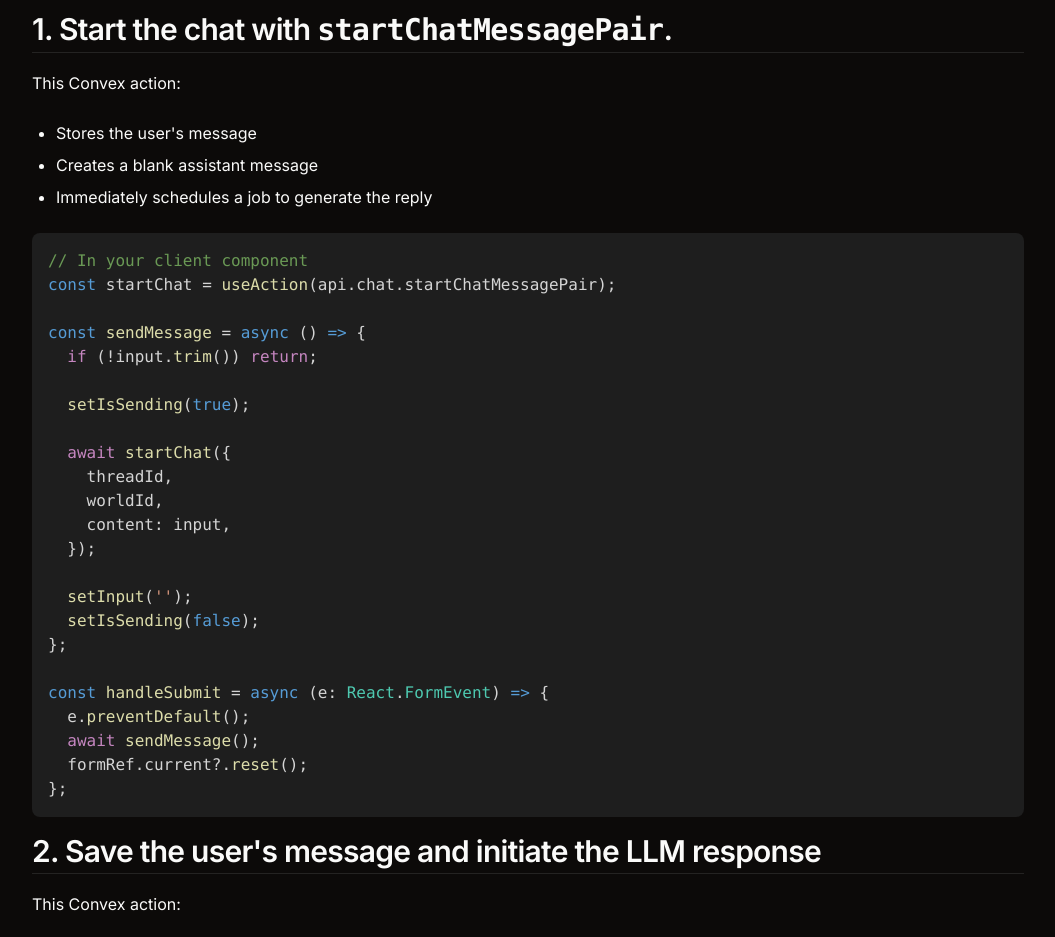
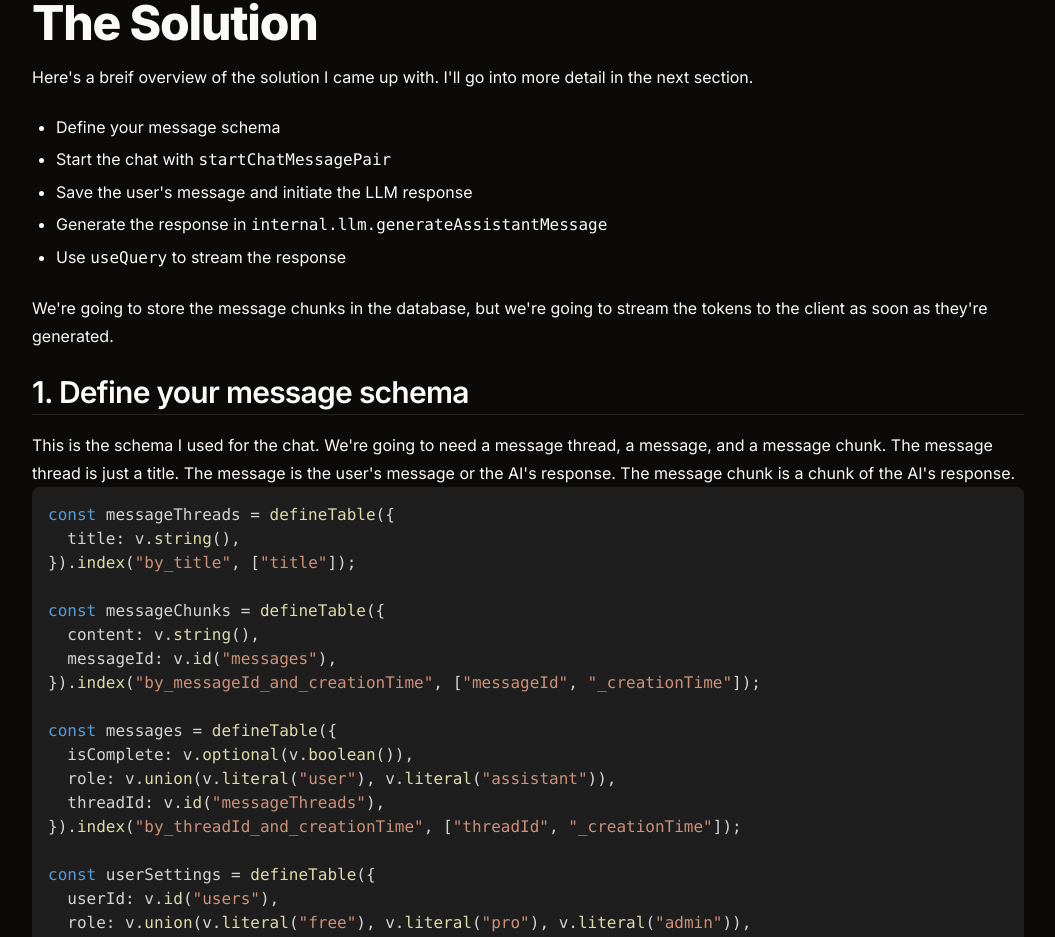
Before and after one commit to arhamHumayun/personal-site, a Next.js app: page /blog/streamed-ai-response in a window 1280 px wide. Shown: the part 1591-2528 px from the top of the page, without its empty margins (112-1167 px from the left). Built offline with nearby package versions, Linux system fonts and the light colour scheme.

Commit message:
update blog post entirely

```diff
--- a/app/blog/streamed-ai-response/page.tsx
+++ b/app/blog/streamed-ai-response/page.tsx
@@ -1,4 +1,4 @@
-import { H2, P, UL, LI, A, Table, Th, Thead, Tr, Tbody, Td, Muted, Blockquote } from '@/components/typography';
+import { H2, P, UL, LI, A, Table, Th, Thead, Tr, Tbody, Td, Muted, Blockquote, H1 } from '@/components/typography';
 import { BlogPostLayout } from '@/components/blog/BlogPostLayout';
 import { BlogPostHeader } from '@/components/blog/BlogPostHeader';
 import Image from 'next/image';
@@ -7,7 +7,7 @@ import { SyntaxHighligherWrapper } from '@/components/syntax-highligher-wrapper'
 export const metadata = {
   title: "Unbreakable AI Chat: Streaming Responses with Convex + Vercel AI SDK",
   description: "How I built a persistent, reliable chat system with Convex and the AI SDK",
-  date: "2025-04-10",
+  date: "2025-04-30",
 };
 
 export default function StreamedAIResponsePost() {
@@ -103,12 +103,55 @@ export default function StreamedAIResponsePost() {
 
       <Blockquote>Saving Every Token?</Blockquote>
       <P>
-        Saving every token chunk to Convex is too many writes. A job queue could help, but then you lose streaming. My solution: buffer tokens in memory and save to Convex every 150ms.
+        Saving every token chunk to Convex is too many writes. A job queue could help, but then you lose streaming. My solution: buffer tokens in memory and post a messagechunk to Convex every 200ms.
       </P>
+
+      <H1 className='mt-8'>The Solution</H1>
       <P>
-        Let me show you the solution I came up with.
+        Here's a breif overview of the solution I came up with. I'll go into more detail in the next section.
       </P>
-      <H2>1. Start the chat with <code>startChatMessagePair</code>.</H2>
+      <UL>
+        <LI>Define your message schema</LI>
+        <LI>Start the chat with <code>startChatMessagePair</code></LI>
+        <LI>Save the user's message and initiate the LLM response</LI>
+        <LI>Generate the response in <code>internal.llm.generateAssistantMessage</code></LI>
+        <LI>Use <code>useQuery</code> to stream the response</LI>
+      </UL>
+
+      <P>
+        We're going to store the message chunks in the database,
+        but we're going to stream the tokens to the client as soon as they're generated.
+      </P>
+
+      <H2>1. Define your message schema</H2>
+      <P>
+        This is the schema I used for the chat. We're going to need a message thread, a message, and a message chunk.
+        The message thread is just a title. The message is the user's message or the AI's response. The message chunk is a chunk of the AI's response.
+      </P>
+      <SyntaxHighligherWrapper
+        text={
+`const messageThreads = defineTable({
+  title: v.string(),
+}).index("by_title", ["title"]);
+
+const messageChunks = defineTable({
+  content: v.string(),
+  messageId: v.id("messages"),
+}).index("by_messageId_and_creationTime", ["messageId", "_creationTime"]);
+
+const messages = defineTable({
+  isComplete: v.optional(v.boolean()),
+  role: v.union(v.literal("user"), v.literal("assistant")),
+  threadId: v.id("messageThreads"),
+}).index("by_threadId_and_creationTime", ["threadId", "_creationTime"]);
+
+const userSettings = defineTable({
+  userId: v.id("users"),
+  role: v.union(v.literal("free"), v.literal("pro"), v.literal("admin")),
+}).index("by_userId", ["userId"]);`}
+/>
+
+      <H2>2. Start the chat with <code>startChatMessagePair</code>.</H2>
       <P>This Convex action:</P>
       <UL>
         <LI>Stores the user&#39;s message</LI>
@@ -127,7 +170,6 @@ const sendMessage = async () => {
 
   await startChat({
     threadId,
-    worldId,
     content: input,
   });
 
@@ -149,40 +191,67 @@ const handleSubmit = async (e: React.FormEvent) => {
       </UL>
       <SyntaxHighligherWrapper
           text={
-`
-export const startChatMessagePair = action({
+`export const startChatMessagePair = action({
   args: {
     threadId: v.id('messageThreads'),
     content: v.string(),
-    worldId: v.id('worlds'),
+    saveId: v.id('saves'),
   },
   returns: v.object({
     assistantMessageId: v.id("messages"),
   }),
-  handler: async (ctx, { threadId, content, worldId }) => {
-    // 1. Create user message and blank assistant message concurrently for better performance
-    const userMessage = await ctx.runMutation(api.messages.createMessage, {
+  handler: async (ctx, { threadId, content, saveId }) => {
+
+    await ctx.runMutation(api.messages.createMessage, {
       threadId,
       role: 'user',
       content,
       isComplete: true,
     });
-    const assistantMessageId = await ctx.runMutation(api.messages.createMessage, {
+
+    const assistantMessageResult = await ctx.runMutation(api.messages.createMessage, {
       threadId,
       role: 'assistant',
       content: '',
       isComplete: false,
     });
 
-    // 2. Schedule the LLM job immediately
+    const assistantMessageId: Id<"messages"> = assistantMessageResult;
+
+    // 3. Schedule the LLM job immediately
     await ctx.scheduler.runAfter(0, internal.llm.generateAssistantMessage, {
       threadId,
       content,
       assistantMessageId,
-      worldId,
+      saveId,
     });
 
     return { assistantMessageId };
+  },
+});
+
+export const createMessage = mutation({
+  args: {
+    role: v.union(v.literal("user"), v.literal("assistant")),
+    threadId: v.id("messageThreads"),
+    isComplete: v.boolean(),
+    content: v.optional(v.string()),
+  },
+  handler: async (ctx, args) => {
+    const newMessageId = await ctx.db.insert("messages", {
+      threadId: args.threadId as Id<"messageThreads">,
+      role: args.role,
+      isComplete: args.isComplete
+    });
+
+    if (args.content) {
+      await ctx.db.insert("messageChunks", {
+        messageId: newMessageId,
+        content: args.content,
+      });
+    }
+
+    return newMessageId;
   },
 });`} />
       <H2>3. Generate the response in <code>internal.llm.generateAssistantMessage</code></H2>
@@ -195,84 +264,120 @@ export const startChatMessagePair = action({
       </UL>
       <SyntaxHighligherWrapper
 
-      text={`export const generateAssistantMessage = internalAction({
+      text={
+`// Minimum chunk size to reduce database writes
+const MIN_CHUNK_SIZE = 20;
+const FLUSH_INTERVAL = 200; // ms
+
+export const generateAssistantMessage = internalAction({
   args: {
     threadId: v.id("messageThreads"),
     content: v.string(),
     assistantMessageId: v.id("messages"),
-    worldId: v.id("worlds"),
+    saveId: v.id("saves"),
   },
 
   handler: async (ctx, args) => {
-    const [messages, characters] = await Promise.all([
-      ctx.runQuery(api.messages.getMessages, {
+    try {
+      const messages = await ctx.runQuery(api.messages.getMessages, {
         threadId: args.threadId,
-      }),
-      ctx.runQuery(api.playerCharacters.getByWorldId, {
-        worldId: args.worldId,
-      }),
-    ]);
+      });
 
       const fullPrompt = [
-      ...messages.map((m) => ({ role: m.role, content: m.content })),
+        ...messages.map((m) => ({
+          role: m.role,
+          content: m.messageChunks.map(chunk => chunk.content).join('')
+        })),
         { role: "user", content: args.content },
       ];
 
-    console.log("Starting text generation...");
-
       const result = streamText({
         model: openai("gpt-4.1-mini"),
-      system:
-\`You are a game master for a text-based RPG called Veilborn.
-You are currently in a world with the following characters:
-\${JSON.stringify(characters)}
-\`,
+        system: \`You are helpful assistant.\`,
         messages: fullPrompt as CoreMessage[],
       });
 
-    // Buffer incoming chunks to reduce write pressure. Flush to DB every 150ms.
-    let accumulated = "";
       let buffer = "";
+      let lastFlushTime = Date.now();
       let flushTimeout: NodeJS.Timeout | null = null;
 
-    const flush = async () => {
-      if (!buffer) return;
-      accumulated += buffer;
+      const flush = async (force = false) => {
+        if (!force && (buffer.length < MIN_CHUNK_SIZE || Date.now() - lastFlushTime < FLUSH_INTERVAL)) {
+          return;
+        }
+
+        if (buffer.length === 0) return;
+
+        const contentToFlush = buffer;
         buffer = "";
+        flushTimeout = null;
+        lastFlushTime = Date.now();
 
-      await ctx.runMutation(api.messages.update, {
+        try {
+          await ctx.runMutation(api.messages.createMessageChunk, {
             messageId: args.assistantMessageId,
-        threadId: args.threadId,
-        role: "assistant",
-        content: accumulated,
-        isComplete: false,
+            content: contentToFlush,
           });
+        } catch (error) {
+          console.error("Failed to save message chunk:", error);
+          // In case of error, add content back to buffer
+          buffer = contentToFlush + buffer;
+          // Retry after a short delay
+          await new Promise(resolve => setTimeout(resolve, 1000));
+          await flush(true);
+        }
       };
 
       for await (const chunk of result.textStream) {
+        if (chunk) {
           buffer += chunk;
 
+          // Schedule a flush if not already scheduled
           if (!flushTimeout) {
-        flushTimeout = setTimeout(async () => {
-          await flush();
+            flushTimeout = setTimeout(() => flush(), FLUSH_INTERVAL);
+          }
+
+          // Force flush if buffer gets too large
+          if (buffer.length >= MIN_CHUNK_SIZE * 2) {
+            if (flushTimeout) {
+              clearTimeout(flushTimeout);
               flushTimeout = null;
-        }, 150);
+            }
+            await flush(true);
+          }
         }
       }
 
-    if (flushTimeout) clearTimeout(flushTimeout);
-    await flush();
+      // Final cleanup
+      if (flushTimeout) {
+        clearTimeout(flushTimeout);
+      }
+      // Force flush any remaining content
+      await flush(true);
 
-    // Final mark complete
-    await ctx.runMutation(api.messages.update, {
+      // Mark message as complete
+      await ctx.runMutation(api.messages.updateMessage, {
         messageId: args.assistantMessageId,
-      threadId: args.threadId,
-      role: "assistant",
-      content: accumulated,
         isComplete: true,
       });
 
-    console.log("Text generation finished.");
+    } catch (error) {
+      console.error("Error in generateAssistantMessage:", error);
+
+      // Mark message as complete but with error state
+      await ctx.runMutation(api.messages.updateMessage, {
+        messageId: args.assistantMessageId,
+        isComplete: true,
+      });
+
+      // Add error message as final chunk
+      await ctx.runMutation(api.messages.createMessageChunk, {
+        messageId: args.assistantMessageId,
+        content: "\\n\\nI apologize, but I encountered an error while generating the response. Please try again.",
+      });
+
+      throw error; // Re-throw to trigger Convex's error handling
+    }
   },
 });`} />
 
@@ -281,19 +386,56 @@ You are currently in a world with the following characters:
         Convex&#39;s <code>useQuery</code> is reactive, so it&#39;ll update as soon as the message is saved.
       </P>
       <SyntaxHighligherWrapper
-        text={`const messages = useQuery(api.messages.getMessages, { threadId });
+        text={
+`
+// Memoized Message component to optimize re-renders
+const Message = memo(({ role, content, isComplete = true }: {
+  role: 'user' | 'assistant',
+  content: string,
+  isComplete?: boolean
+}) => (
+  <div className={cn(
+    "mb-4 flex w-full",
+    role === "assistant" ? "justify-start" : "justify-end"
+  )}>
+    <div className={cn(
+      "rounded-lg px-4 py-3",
+      role === "assistant"
+        ? "w-full"
+        : "max-w-[90%] bg-primary text-primary-foreground"
+    )}>
+      <Markdown>{content}</Markdown>
+      {!isComplete && (
+        <span className="inline-block h-4 w-1 animate-pulse bg-current" />
+      )}
+    </div>
+  </div>
+));
 
-// ...
+//...
+
+export default function Chat() {
+
+  const messages = useQuery(api.messages.getMessages, {
+    threadId,
+    limit: MESSAGE_LIMIT
+  });
+
+  /* Rest of the chat code. */
   return (
     <div>
+    { /* ... */ }
       {messages?.map(message => (
-      <div key={message._id} className="whitespace-pre-wrap mb-2">
-        <strong>{message.role === 'user' ? 'User:' : 'AI:'}</strong> {message.content}
-        {!message.isComplete && message.role === 'assistant' && <span className="animate-pulse">▍</span>}
-      </div>
+        <Message
+          key={message._id}
+          role={message.role}
+          content={message.messageChunks.map(chunk => chunk.content).join('')}
+          isComplete={message.isComplete}
+        />
       ))}
     </div>
-);`} />
+  );
+}`} />
       <H2>Results</H2>
       <P>
         After implementing this solution, I was able to achieve a simple implementation that provides a streaming feel even after disconnects while maintaining controlled database load.
--- a/components/typography.tsx
+++ b/components/typography.tsx
@@ -16,7 +16,7 @@ const H1: React.FC<Props> = ({className, children}) => {
 
   const H2: React.FC<Props> = ({className, children}) => {
     return (
-      <h2 className={`scroll-m-20 border-b pb-1 pt-4 text-3xl font-semibold tracking-tight first:mt-0 break-words ${className}`}>
+      <h2 className={`scroll-m-20 border-b pb-1 pt-6 text-3xl font-semibold tracking-tight first:mt-0 break-words ${className}`}>
         {children}
       </h2>
     )
@@ -24,7 +24,7 @@ const H1: React.FC<Props> = ({className, children}) => {
 
   const H3: React.FC<Props> = ({className, children}) => {
     return (
-      <h3 className={`scroll-m-20 text-2xl font-semibold tracking-tight break-words ${className}`}>
+      <h3 className={`scroll-m-20 text-2xl pt-6 font-semibold tracking-tight break-words ${className}`}>
         {children}
       </h3>
     )
@@ -33,7 +33,7 @@ const H1: React.FC<Props> = ({className, children}) => {
 
   const H4: React.FC<Props> = ({className, children}) => {
     return (
-      <h4 className={`scroll-m-20 text-xl font-semibold tracking-tight break-words ${className}`}>
+      <h4 className={`scroll-m-20 text-xl pt-6 font-semibold tracking-tight break-words ${className}`}>
         {children}
       </h4>
     )
```
Lines whose indentation alone changed are shown as unchanged.
